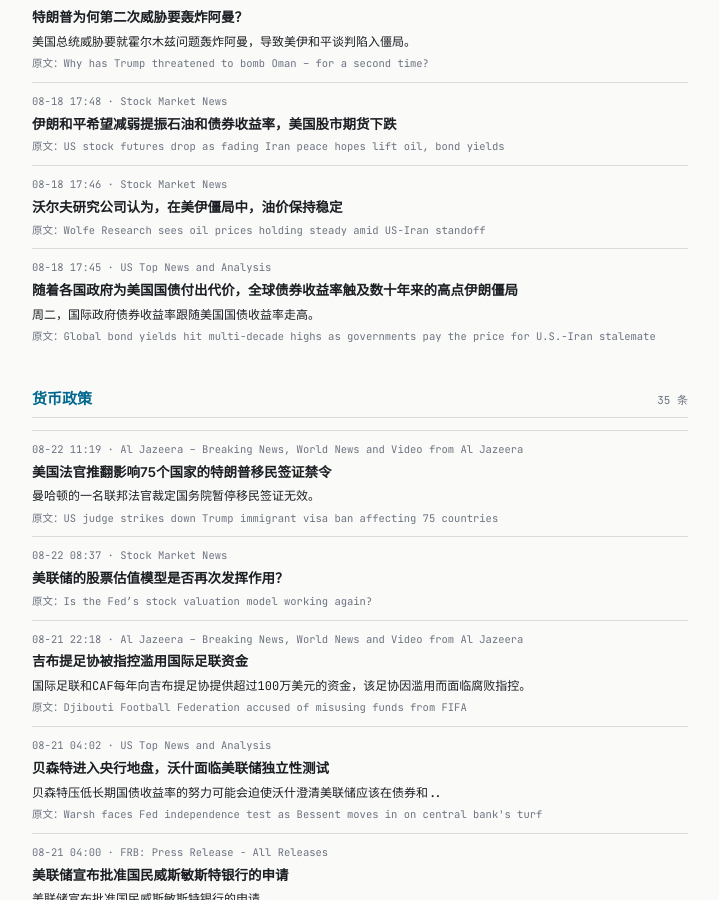
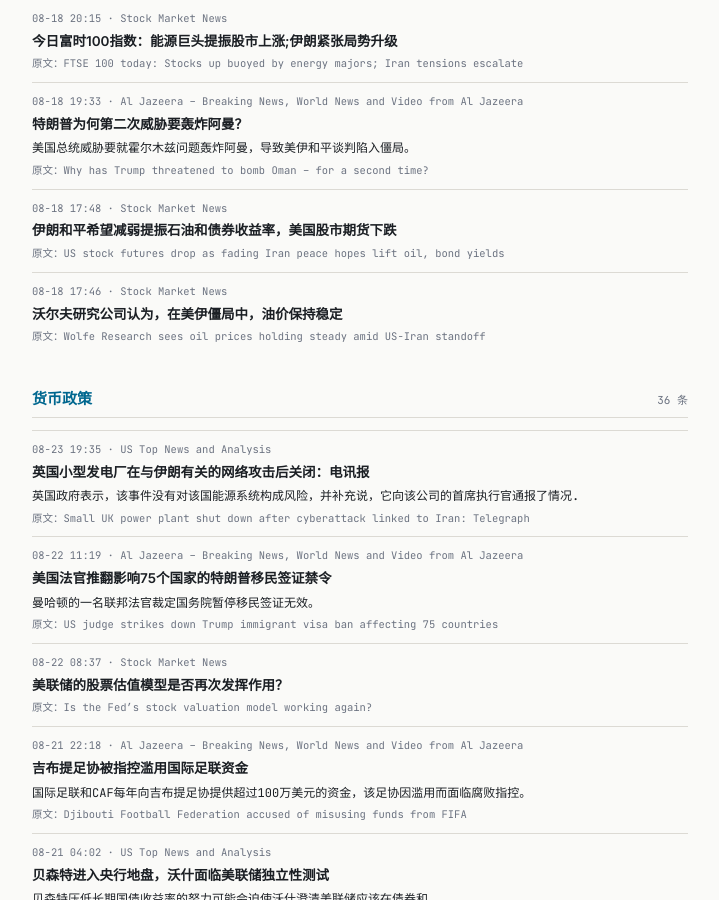
Before and after one commit to tang3super/tang3super.github.io, a Jekyll site: the page built from macro-trade/news-digest.md, in a window 1280 px wide and 900 px high, scrolled down 8249 px. Shown: the whole window, without its empty margins (280-999 px from the left). Built offline with Jekyll 4.4.1, drawn with Linux system fonts in a browser that asks for light colours; some of the changed text lies outside the part shown.

Commit message:
sync news-digest article

```diff
--- a/macro-trade/news-digest.md
+++ b/macro-trade/news-digest.md
@@ -5,11 +5,18 @@
 date: '2026-08-23'
 summary: 2026年第34周监控
 week_label: 2026年第34周监控
-last_updated: 2026-08-23 19:27
+last_updated: 2026-08-23 19:45
 refresh_note: 每 5 分钟自动刷新
 topics:
 - name: 地缘政治
   items:
+  - title: 'Small UK power plant shut down after cyberattack linked to Iran: Telegraph'
+    summary: The U.K. government says the incident did not pose a risk to the country's energy system, adding that it briefed CEOs of companies in the se…
+    link: https://www.cnbc.com/2026/08/23/small-uk-power-plant-shut-down-after-iran-linked-cyberattack-report.html
+    source: US Top News and Analysis
+    time: 08-23 19:35
+    title_zh: 英国小型发电厂在与伊朗有关的网络攻击后关闭：电讯报
+    summary_zh: 英国政府表示，该事件没有对该国能源系统构成风险，并补充说，它向该公司的首席执行官通报了情况.
   - title: 'Iran war live: Tehran warns neighbours against joining US economic war'
     summary: Official says any state joining US would be considered enemies and Tehran would target their interests in retaliation.
     link: https://www.aljazeera.com/news/liveblog/2026/8/23/iran-war-live-tehran-warns-neighbours-against-joining-us-economic-war?traffic_source=rss
@@ -553,15 +560,15 @@
     source: Stock Market News
     time: 08-18 17:46
     title_zh: 沃尔夫研究公司认为，在美伊僵局中，油价保持稳定
-  - title: Global bond yields hit multi-decade highs as governments pay the price for U.S.-Iran stalemate
-    summary: International government bond yields followed U.S. Treasury yields higher on Tuesday.
-    link: https://www.cnbc.com/2026/08/18/bond-yields-government-us10y-treasury-note-iran.html
-    source: US Top News and Analysis
-    time: 08-18 17:45
-    title_zh: 随着各国政府为美国国债付出代价，全球债券收益率触及数十年来的高点伊朗僵局
-    summary_zh: 周二，国际政府债券收益率跟随美国国债收益率走高。
 - name: 货币政策
   items:
+  - title: 'Small UK power plant shut down after cyberattack linked to Iran: Telegraph'
+    summary: The U.K. government says the incident did not pose a risk to the country's energy system, adding that it briefed CEOs of companies in the se…
+    link: https://www.cnbc.com/2026/08/23/small-uk-power-plant-shut-down-after-iran-linked-cyberattack-report.html
+    source: US Top News and Analysis
+    time: 08-23 19:35
+    title_zh: 英国小型发电厂在与伊朗有关的网络攻击后关闭：电讯报
+    summary_zh: 英国政府表示，该事件没有对该国能源系统构成风险，并补充说，它向该公司的首席执行官通报了情况.
   - title: US judge strikes down Trump immigrant visa ban affecting 75 countries
     summary: A federal judge in Manhattan ruled against the State Department's suspension of immigrant visas.
     link: https://www.aljazeera.com/news/2026/8/22/us-judge-strikes-down-trump-immigrant-visa-ban-affecting-75-countries?traffic_source=rss
```
